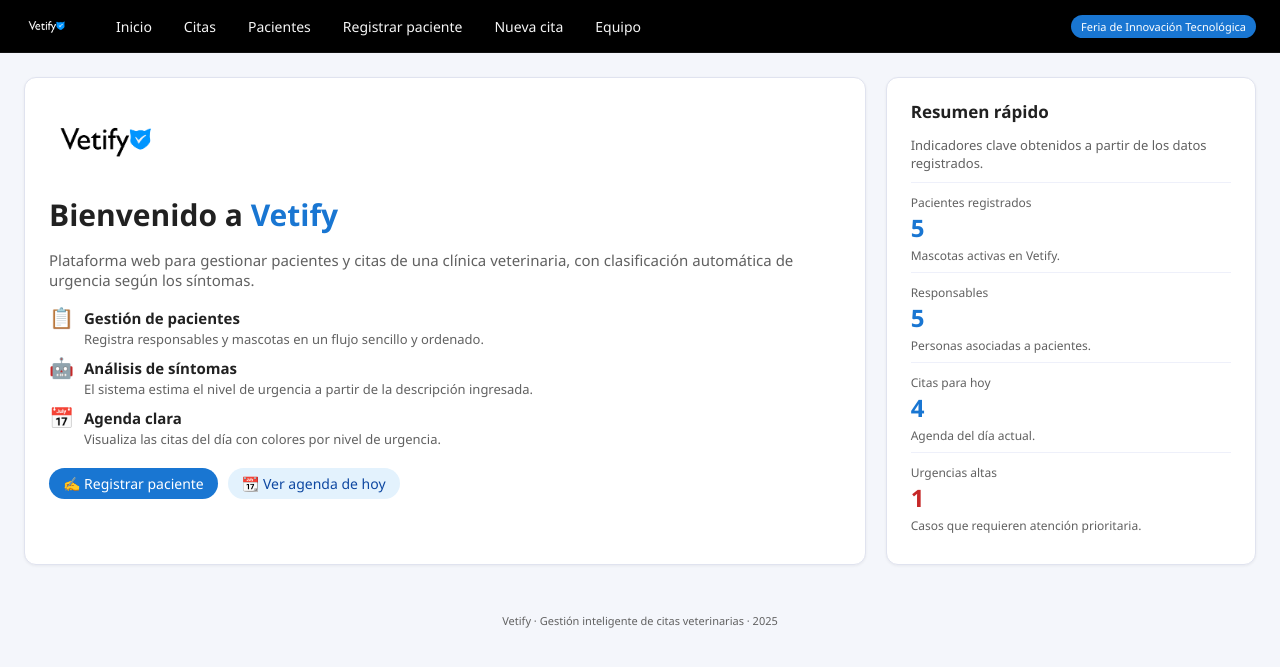
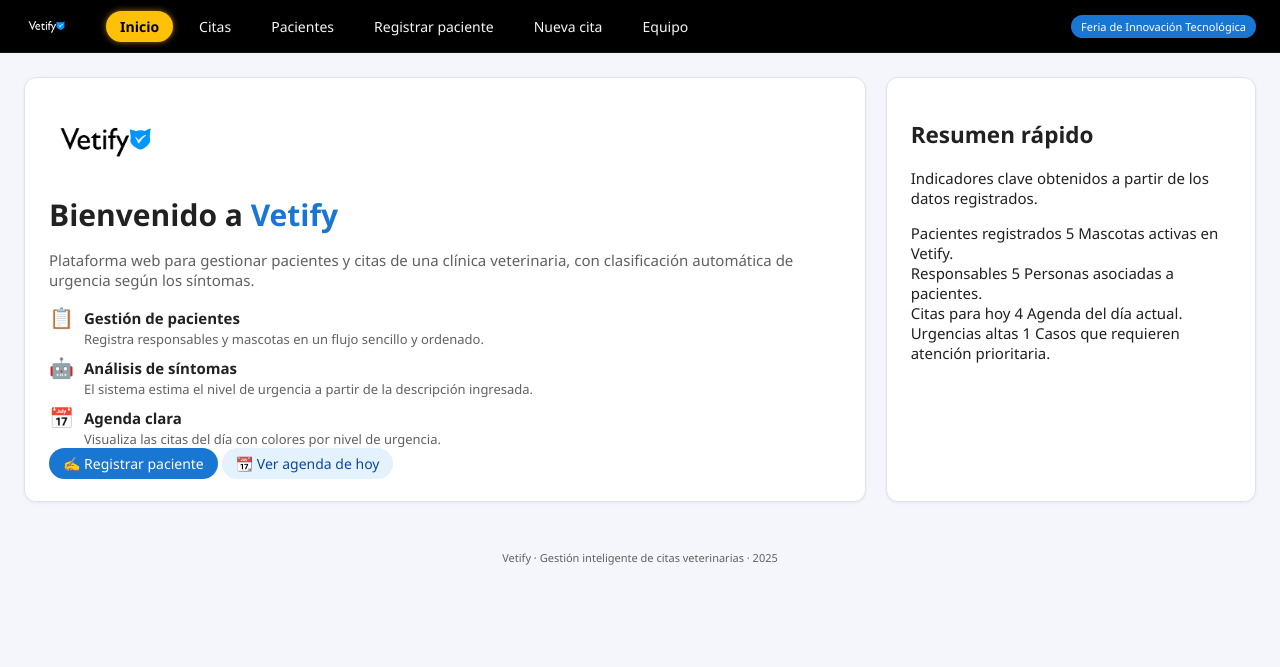
Before and after one commit to Yan5030k/vetify_web, a Flask app: page / in a window 1280 px wide. Shown: the top 667 px of the page. Run offline with Flask 3, Linux system fonts and the light colour scheme; data comes from the database, SQL or seed files in the repository; both versions use the stored data as it was after the commit.

Commit message:
diseño pestañas

```diff
--- a/static/css/styles.css
+++ b/static/css/styles.css
@@ -60,8 +60,9 @@ body {
     font-size: 14px;
     text-decoration: none;
     color: #f5f5f5;
-    padding: 4px 10px;
-    border-radius: 99px;
+    padding: 6px 14px;
+    border-radius: 999px;
+    transition: 0.15s;
 }
 
 .nav-links a:hover {
@@ -69,10 +70,19 @@ body {
     color: #ffffff;
 }
 
+/* 🔥 Pestaña activa */
+.nav-links a.active {
+    background: var(--accent);
+    color: #000000;
+    font-weight: 600;
+    box-shadow: 0 0 6px rgba(255, 193, 7, 0.6);
+}
+
+/* Badge */
 .badge {
     margin-left: auto;
     font-size: 11px;
-    background: #1976D2;
+    background: var(--primary);
     color: #ffffff;
     padding: 4px 10px;
     border-radius: 999px;
@@ -187,50 +197,6 @@ body {
     margin: 2px 0 0 0;
     font-size: 13px;
     color: var(--text-soft);
-}
-
-.hero-actions {
-    margin-top: 20px;
-    display: flex;
-    gap: 10px;
-}
-
-/* Stats panel */
-.stats h2 {
-    margin: 0 0 6px 0;
-    font-size: 17px;
-}
-
-.stats-desc {
-    font-size: 13px;
-    color: var(--text-soft);
-    margin-bottom: 10px;
-}
-
-.stat-item {
-    padding: 8px 0;
-    border-top: 1px solid #EEF0FA;
-}
-
-.stat-title {
-    font-size: 12px;
-    color: var(--text-soft);
-}
-
-.stat-value {
-    display: block;
-    font-size: 24px;
-    font-weight: 700;
-    color: var(--primary);
-}
-
-.stat-note {
-    font-size: 12px;
-    color: var(--text-soft);
-}
-
-.stat-urgent {
-    color: var(--danger);
 }
 
 /* Buttons */
@@ -741,7 +707,9 @@ textarea {
 
     .nav-links {
         margin-left: 0;
+        color: #fcb424;
     }
+
 
     .form-row {
         flex-direction: column;
--- a/templates/base.html
+++ b/templates/base.html
@@ -15,12 +15,35 @@
             </a>
 
             <div class="nav-links">
-                <a href="{{ url_for('index') }}">Inicio</a>
-                <a href="{{ url_for('citas') }}">Citas</a>
-                <a href="{{ url_for('pacientes') }}">Pacientes</a>
-                <a href="{{ url_for('register') }}">Registrar paciente</a>
-                <a href="{{ url_for('appointment') }}">Nueva cita</a>
-                <a href="{{ url_for('vets') }}">Equipo</a>
+                <a href="{{ url_for('index') }}"
+                   class="{% if request.endpoint == 'index' %}active{% endif %}">
+                    Inicio
+                </a>
+
+                <a href="{{ url_for('citas') }}"
+                   class="{% if request.endpoint == 'citas' %}active{% endif %}">
+                    Citas
+                </a>
+
+                <a href="{{ url_for('pacientes') }}"
+                   class="{% if request.endpoint == 'pacientes' %}active{% endif %}">
+                    Pacientes
+                </a>
+
+                <a href="{{ url_for('register') }}"
+                   class="{% if request.endpoint == 'register' %}active{% endif %}">
+                    Registrar paciente
+                </a>
+
+                <a href="{{ url_for('appointment') }}"
+                   class="{% if request.endpoint == 'appointment' %}active{% endif %}">
+                    Nueva cita
+                </a>
+
+                <a href="{{ url_for('vets') }}"
+                   class="{% if request.endpoint == 'vets' %}active{% endif %}">
+                    Equipo
+                </a>
             </div>
 
             <span class="badge">Feria de Innovación Tecnológica</span>
```
Also changed, not shown: vetify_web.db.
